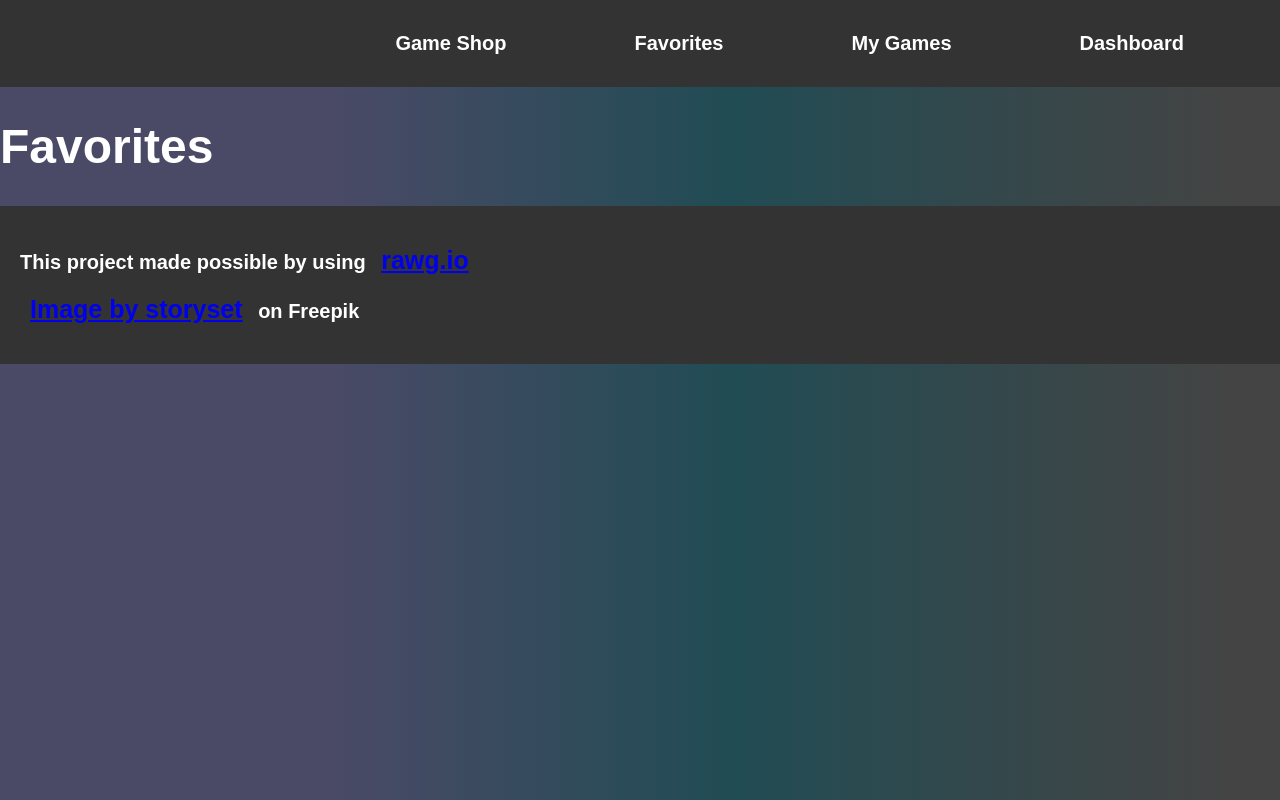
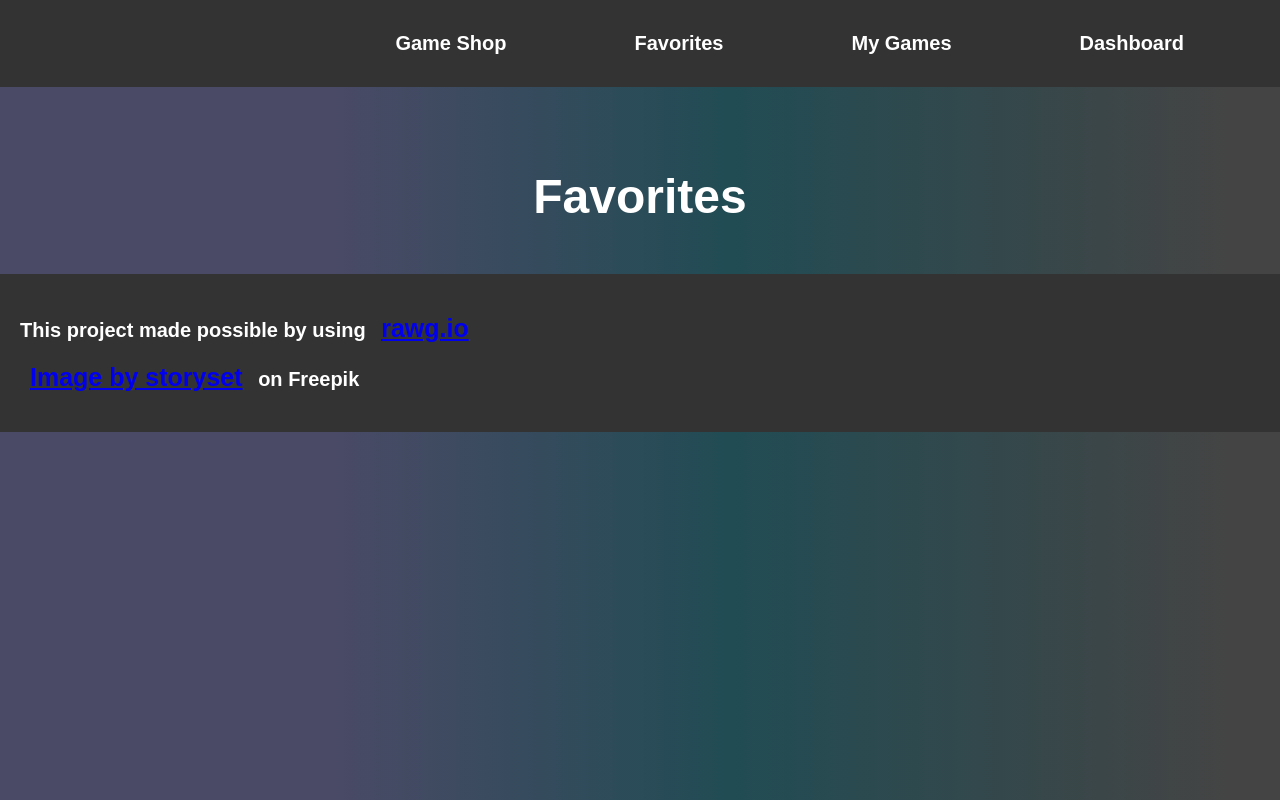
Before and after one commit to erikvs/uin23eksamen_gruppe3, a React (Create React App) app: page /favorites in a window 1280 px wide. Built offline with nearby package versions, Linux system fonts and the light colour scheme.

Commit message:
Favorites implemented.
- List populated from GameDetails
- Slice of list content displayed on Dashboard
- All content in list displayed on Favorites page
- Added the card styling

```diff
--- a/src/App.js
+++ b/src/App.js
@@ -1,4 +1,4 @@
-import React from 'react';
+import React, { useState, useEffect }  from 'react';
 import { Route, Routes } from "react-router-dom";
 import Dashboard from './components/Dashboard';
 import MyGames from './components/MyGames';
@@ -10,15 +10,16 @@ import './styles/App.css';
 import Footer from './components/Footer';
 
 export default function App() {
+  const [favorites, setFavorites] = useState([]);
 
   return (
     <>
   <Nav />
     <Routes>
-      <Route index element={<Dashboard />} />
+      <Route index element={<Dashboard favorites={favorites}/>} />
       <Route path="my-games" element={<MyGames />} />
-      <Route path="favorites" element={<Favorites />} />
-      <Route path="game/:slug" element={<GameDetails />} />
+      <Route path="favorites" element={<Favorites favorites={favorites}/>} />
+      <Route path="game/:slug" element={<GameDetails favorites={favorites} setFavorites={setFavorites}/>} />
       <Route path="GameShop" element={<GameShop />} />
     </Routes>
   <Footer/>
--- a/src/components/Dashboard.js
+++ b/src/components/Dashboard.js
@@ -3,7 +3,7 @@ import { Link } from 'react-router-dom';
 import GameCard from './GameCard'
 import ShopCard from './ShopCard';
 
-function Dashboard() {
+function Dashboard({favorites}) {
 
   const [myGames, setMyGames] = useState([]);
   const [shopGames, setShopGames] = useState([]);
@@ -37,6 +37,12 @@ function Dashboard() {
       {shopGames.map(game => <ShopCard key={game.id} game={game} />)}
       <Link to="/GameShop"><button>Go to Game Shop</button></Link>
       </section>
+
+      <section className='MygamesGames'>
+      <h2>My Favorites</h2>
+      {favorites && favorites.slice(0,2).map(game => <GameCard key={game.id} game={game} />)}
+      <Link to="/Favorites"><button>Go to Favorites</button></Link>
+      </section>
     </div>
   );
 }
--- a/src/components/Favorites.js
+++ b/src/components/Favorites.js
@@ -1,9 +1,13 @@
 import React from "react";
+import GameCard from './GameCard'
 
-function Favorites() {
+function Favorites({ favorites }) {
   return (
-    <div>
+    <div className='FrontpageMygames'>
+      <section className='MygamesGames'>
       <h1>Favorites</h1>
+      {favorites?.map(game => <GameCard key={game.id} game={game} />)}
+      </section>
     </div>
   );
 }
--- a/src/components/GameDetails.js
+++ b/src/components/GameDetails.js
@@ -2,7 +2,7 @@ import React, { useState, useEffect } from 'react';
 import { useParams } from 'react-router-dom';
 import placeHolderImage from "../resources/placeHolderImage.avif"
 
-function GameDetails() {
+function GameDetails({ favorites, setFavorites }) {
   const  { slug } = useParams();
   const  [game, setGame] = useState(null);
 
@@ -12,6 +12,11 @@ function GameDetails() {
       .then(data => setGame(data))
       .catch(error => console.log(error));
   }, [slug]);
+
+  const handleAddToFavorites = () => {
+    if (!favorites.some((favorite) => favorite.id === game.id)) {
+      setFavorites([...favorites, game]);
+  }};
 
   if (!game) {
     return <div>Loading...</div>;
@@ -35,6 +40,7 @@ function GameDetails() {
       <p>Hours played: {game.playtime}</p>
       <p>Last updated: {game.updated}</p>
       <a href={game.website}>Game website</a>
+      <button onClick={handleAddToFavorites}>Add to Favorites</button>
       </article>
       </div>
     </>
```
